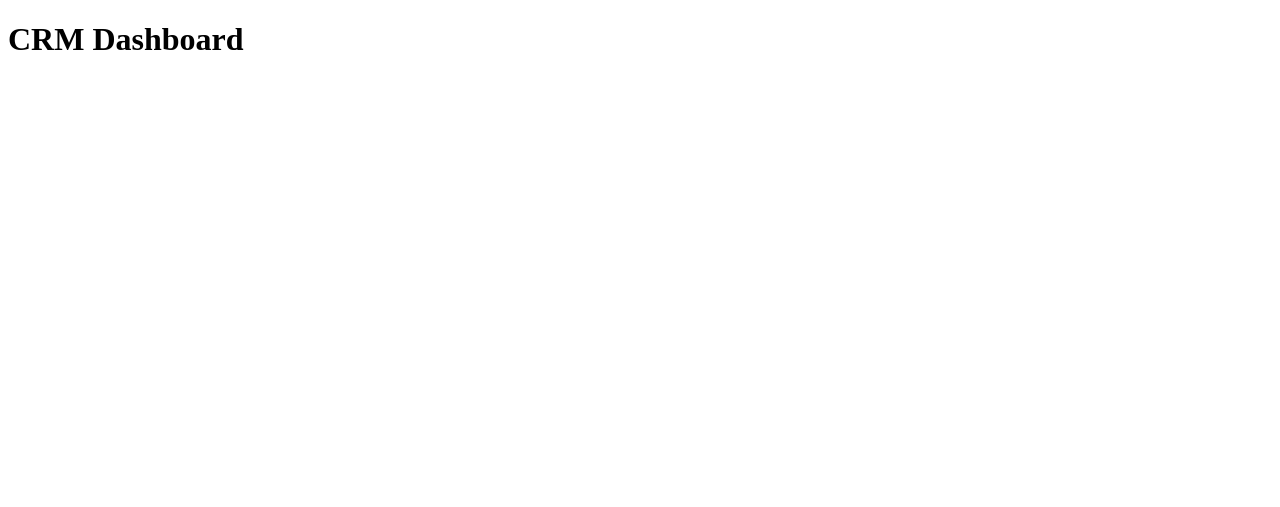
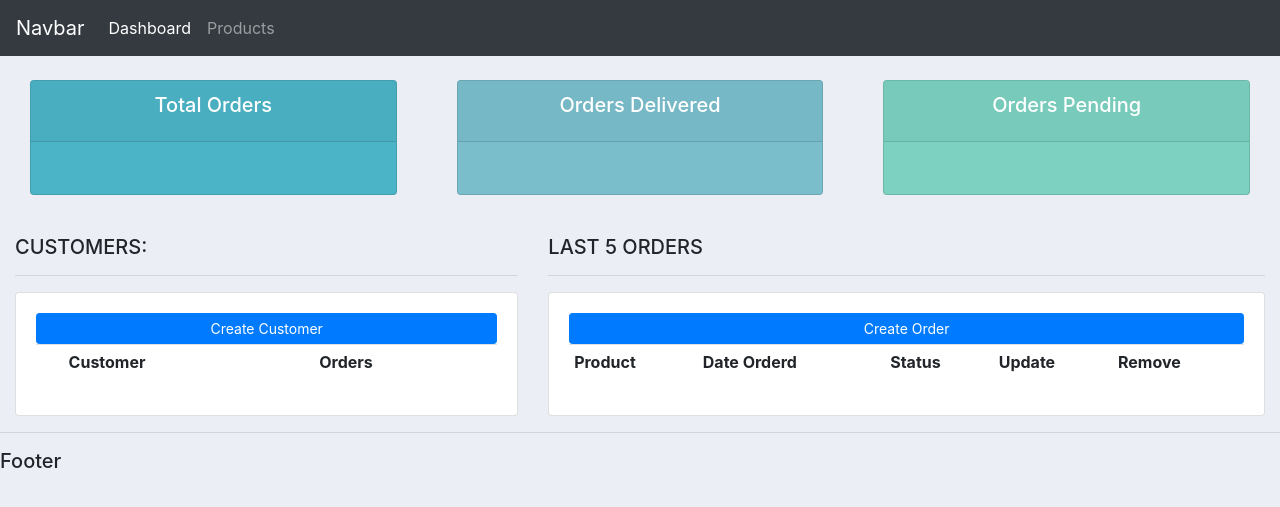
Before and after one commit to m0vntain/django-crm, a Django app: page / in a window 1280 px wide. Before the commit the part shown is almost empty. Shown: the top 507 px of the page. Run offline with Django 3.2, Linux system fonts and the light colour scheme; lists and menus that the app fills with data are empty; some libraries are stand-ins or nearby versions.

Commit message:
Add UI style

```diff
--- a/crm/accounts/templates/accounts/dashboard.html
+++ b/crm/accounts/templates/accounts/dashboard.html
@@ -1,12 +1,43 @@
-<!DOCTYPE html>
-<html lang="en">
-<head>
-    <meta charset="UTF-8">
-    <meta name="viewport" content="width=device-width, initial-scale=1.0">
-    <meta http-equiv="X-UA-Compatible" content="ie=edge">
-    <title>CMR</title>
-</head>
-<body>
-    <h1>CRM Dashboard</h1>
-</body>
-</html>
+{% extends 'accounts/main.html' %}
+
+{% block content %}
+
+{% include 'accounts/status.html' %}
+<br>
+    <div class="row">
+        <div class="col-md-5">
+            <h5>CUSTOMERS:</h5>
+            <hr>
+            <div class="card card-body">
+                <a class="btn btn-primary  btn-sm btn-block" href="">Create Customer</a>
+                <table class="table table-sm">
+                    <tr>
+                        <th></th>
+                        <th>Customer</th>
+                        <th>Orders</th>
+                    </tr>
+
+                </table>
+            </div>
+        </div>
+
+        <div class="col-md-7">
+            <h5>LAST 5 ORDERS</h5>
+            <hr>
+            <div class="card card-body">
+                <a class="btn btn-primary  btn-sm btn-block" href="">Create Order</a>
+                <table class="table table-sm">
+                    <tr>
+                        <th>Product</th>
+                        <th>Date Orderd</th>
+                        <th>Status</th>
+                        <th>Update</th>
+                        <th>Remove</th>
+                    </tr>
+
+                </table>
+            </div>
+        </div>
+    </div>
+
+{% endblock %}
--- /dev/null
+++ b/crm/accounts/templates/accounts/main.html
@@ -0,0 +1,52 @@
+<!DOCTYPE html>
+<html lang="en">
+<head>
+    <meta charset="UTF-8">
+    <meta name="viewport" content="width=device-width, initial-scale=1.0">
+
+    <!-- Bootstrap CSS -->
+    <link rel="stylesheet" href="https://stackpath.bootstrapcdn.com/bootstrap/4.3.1/css/bootstrap.min.css" integrity="sha384-ggOyR0iXCbMQv3Xipma34MD+dH/1fQ784/j6cY/iJTQUOhcWr7x9JvoRxT2MZw1T" crossorigin="anonymous">
+
+    <title>CRM</title>
+
+    <style>
+        #logo {
+		}
+
+		body {
+			background-color: #ebeff5;
+		}
+
+		#total-orders {
+			background-color: #4cb4c7;
+		}
+
+		#orders-delivered {
+			background-color: #7abecc;
+		}
+
+		#orders-pending {
+			background-color: #7CD1C0;
+		}
+    </style>
+</head>
+<body>
+
+    {% include 'accounts/navbar.html' %}
+
+    <div class="container-fluid">
+        {% block content%}
+
+        {% endblock %}
+    </div>
+
+    <hr>
+    <h5>Footer</h5>
+
+    <!-- Optional JavaScript -->
+    <!-- jQuery first, then Popper.js, then Bootstrap JS -->
+    <script src="https://code.jquery.com/jquery-3.3.1.slim.min.js" integrity="sha384-q8i/X+965DzO0rT7abK41JStQIAqVgRVzpbzo5smXKp4YfRvH+8abtTE1Pi6jizo" crossorigin="anonymous"></script>
+    <script src="https://cdnjs.cloudflare.com/ajax/libs/popper.js/1.14.7/umd/popper.min.js" integrity="sha384-UO2eT0CpHqdSJQ6hJty5KVphtPhzWj9WO1clHTMGa3JDZwrnQq4sF86dIHNDz0W1" crossorigin="anonymous"></script>
+    <script src="https://stackpath.bootstrapcdn.com/bootstrap/4.3.1/js/bootstrap.min.js" integrity="sha384-JjSmVgyd0p3pXB1rRibZUAYoIIy6OrQ6VrjIEaFf/nJGzIxFDsf4x0xIM+B07jRM" crossorigin="anonymous"></script>
+</body>
+</html>
--- /dev/null
+++ b/crm/accounts/templates/accounts/navbar.html
@@ -0,0 +1,17 @@
+<nav class="navbar navbar-expand-lg navbar-dark bg-dark">
+    <a class="navbar-brand" href="#">Navbar</a>
+    <button class="navbar-toggler" type="button" data-toggle="collapse" data-target="#navbarSupportedContent" aria-controls="navbarSupportedContent" aria-expanded="false" aria-label="Toggle navigation">
+      <span class="navbar-toggler-icon"></span>
+    </button>
+
+    <div class="collapse navbar-collapse" id="navbarSupportedContent">
+      <ul class="navbar-nav mr-auto">
+        <li class="nav-item active">
+          <a class="nav-link" href="#">Dashboard</a>
+        </li>
+        <li class="nav-item">
+          <a class="nav-link" href="#">Products</a>
+        </li>
+      </ul>
+    </div>
+  </nav>
--- /dev/null
+++ b/crm/accounts/templates/accounts/status.html
@@ -0,0 +1,41 @@
+<br>
+<div class="row">
+	<div class="col">
+		<div class="col-md">
+			<div class="card text-center text-white  mb-3" id="total-orders">
+			  	<div class="card-header">
+			  		<h5 class="card-title">Total Orders</h5>
+			  	</div>
+			  	<div class="card-body">
+			    	<h3 class="card-title"></h3>
+			  	</div>
+			</div>
+		</div>
+	</div>
+
+	<div class="col">
+		<div class="col-md">
+			<div class="card text-center text-white  mb-3" id="orders-delivered">
+			  	<div class="card-header">
+			  		<h5 class="card-title">Orders Delivered</h5>
+			  	</div>
+			  	<div class="card-body">
+			    	<h3 class="card-title"></h3>
+			  	</div>
+			</div>
+		</div>
+	</div>
+
+	<div class="col">
+		<div class="col-md">
+			<div class="card text-center text-white  mb-3" id="orders-pending">
+			  	<div class="card-header">
+			  		<h5 class="card-title">Orders Pending</h5>
+			  	</div>
+			  	<div class="card-body">
+			    	<h3 class="card-title"></h3>
+			  	</div>
+			</div>
+		</div>
+	</div>
+</div>
```
Also changed, not shown: crm/accounts/templates/accounts/customer.html (+68 -12 lines), crm/accounts/templates/accounts/products.html (+25 -12 lines).
